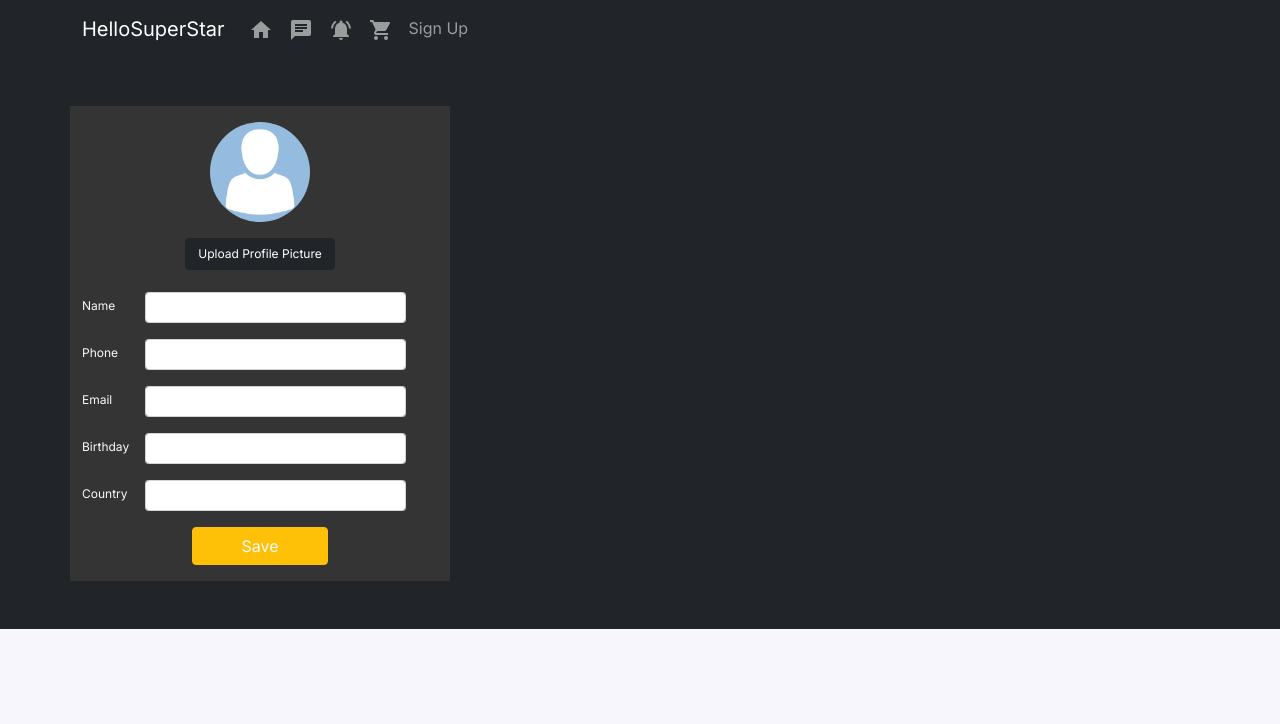
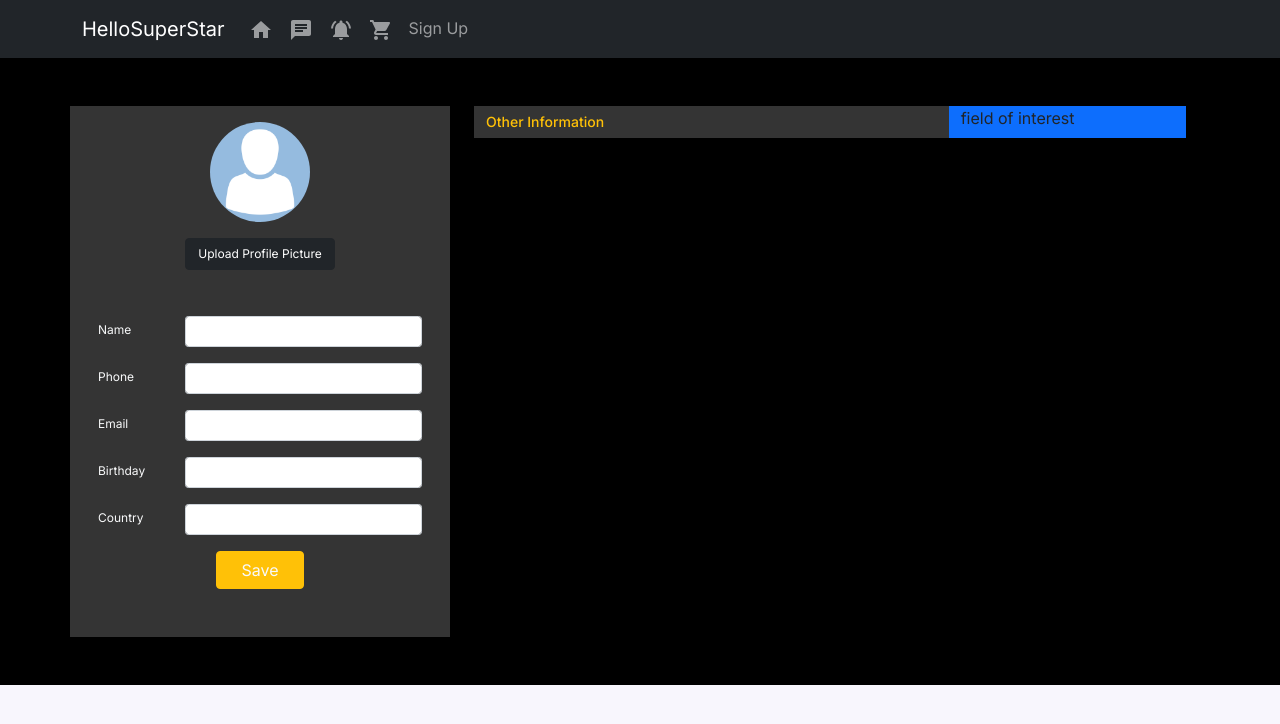
Before and after one commit to aktaruzzamanjoti97/HelloSuperStars, a React (Create React App) app: page /accountCreate in a window 1280 px wide. Shown: the top 724 px of the page. Built offline with nearby package versions, Linux system fonts and the light colour scheme; no server answers; sample sign-in values are in the browser's storage.

Commit message:
create account page right form work continue

```diff
--- a/src/components/CSS/AccountCreate/accountCreate.css
+++ b/src/components/CSS/AccountCreate/accountCreate.css
@@ -1,5 +1,10 @@
+.full-container{
+  background-color: #000000;
+}
+
 .account-create-bg{
     background-color: #343434;
+
 }
 .avater-img-src{
 height: 100px;
@@ -16,7 +21,6 @@ border-radius: 50%;
     overflow: hidden;
   }
   .parent-div input[type=file] {
-
     left: 0;
     top: 0;
     opacity: 0;
@@ -26,3 +30,6 @@ border-radius: 50%;
 .col-form-label{
     font-size: 12px !important;
 }
+.other-info-title{
+  font-size: 14px !important;
+}
--- a/src/components/UserAuthentication/AccountCreate.js
+++ b/src/components/UserAuthentication/AccountCreate.js
@@ -8,7 +8,7 @@ const AccountCreate = () => {
         setFile(URL.createObjectURL(e.target.files[0]))
       }
     return (
-       <div className='bg-dark'>
+       <div className='full-container'>
        <div className="container">
            <div className="row">
 
@@ -26,16 +26,16 @@ const AccountCreate = () => {
 
 {/* Form style start */}
 
-<form >
+<form  className='p-3'>
   <div class="form-group row my-3">
-    <label for="colFormLabelSm" class="col-sm-2 col-form-label col-form-label-sm text-light">Name</label>
+    <label for="colFormLabelSm" class="col-sm-3 col-form-label col-form-label-sm text-light">Name</label>
     <div class="col-sm-9">
       <input type="email" class="form-control form-control-sm" id="colFormLabelSm" placeholder="col-form-label-sm" />
     </div>
   </div>
 
   <div class="form-group row my-3">
-    <label for="colFormLabelSm" class="col-sm-2 col-form-label col-form-label-sm text-light">Phone</label>
+    <label for="colFormLabelSm" class="col-sm-3 col-form-label col-form-label-sm text-light">Phone</label>
     <div class="col-sm-9">
       <input type="email" class="form-control form-control-sm" id="colFormLabelSm" placeholder="col-form-label-sm" />
     </div>
@@ -43,7 +43,7 @@ const AccountCreate = () => {
 
 
   <div class="form-group row my-3">
-    <label for="colFormLabelSm" class="col-sm-2 col-form-label col-form-label-sm text-light">Email</label>
+    <label for="colFormLabelSm" class="col-sm-3 col-form-label col-form-label-sm text-light">Email</label>
     <div class="col-sm-9">
       <input type="email" class="form-control form-control-sm" id="colFormLabelSm" placeholder="col-form-label-sm" />
     </div>
@@ -51,7 +51,7 @@ const AccountCreate = () => {
 
 
   <div class="form-group row my-3">
-    <label for="colFormLabelSm" class="col-sm-2 col-form-label col-form-label-sm text-light">Birthday</label>
+    <label for="colFormLabelSm" class="col-sm-3 col-form-label col-form-label-sm text-light">Birthday</label>
     <div class="col-sm-9">
       <input type="email" class="form-control form-control-sm" id="colFormLabelSm" placeholder="col-form-label-sm" />
     </div>
@@ -59,14 +59,14 @@ const AccountCreate = () => {
 
 
   <div class="form-group row my-3">
-    <label for="colFormLabelSm" class="col-sm-2 col-form-label col-form-label-sm text-light">Country</label>
+    <label for="colFormLabelSm" class="col-sm-3 col-form-label col-form-label-sm text-light">Country</label>
     <div class="col-sm-9">
       <input type="email" class="form-control form-control-sm " id="colFormLabelSm" placeholder="col-form-label-sm" />
     </div>
   </div>
 
-<div className="text-center my-3">
-<button className='btn btn-warning px-5 text-light'>Save</button>
+<div className="text-center my-3 ">
+<button className='btn btn-warning px-4 mb-3 text-light'>Save</button>
 </div>
 
 </form>
@@ -81,8 +81,41 @@ const AccountCreate = () => {
 
 
                </div>
-               <div className="col-md-8 col-lg-8 mt-3">
-                   other information here
+               <div className="col-md-8 col-lg-8 mt-5 ">
+        <div className="container">
+        <div className="row">
+<div className="col-md-8 account-create-bg">
+<h5 className='text-warning other-info-title mt-2'>Other Information</h5>
+
+
+
+
+
+
+
+
+
+
+
+</div>
+
+<div className="col-md-4 bg-primary">
+  field of interest
+</div>
+        </div>
+                </div>
+
+
+
+
+
+
+
+
+
+
+
+
                </div>
            </div>
        </div>
```
